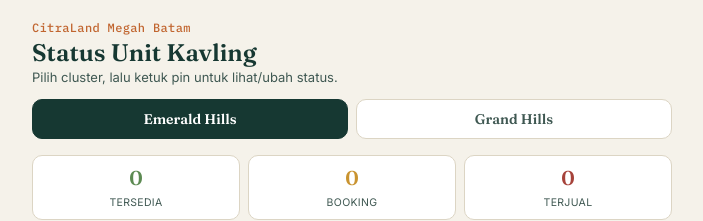
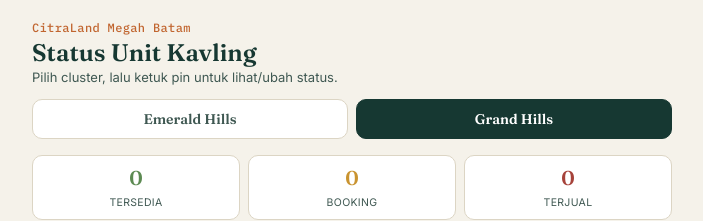
Before and after one commit to thendri10/Siteplan, a plain HTML site: page index.html in a window 1280 px wide. Shown: the top 221 px of the page, without its empty margins (288-991 px from the left). Drawn offline with nearby package versions, Linux system fonts and the light colour scheme; no server answers.

Commit message:
Update index v4.html

```diff
--- a/index.html
+++ b/index.html
@@ -203,7 +203,7 @@
   var siteState = {}; // id -> { units: [] }
   SITES.forEach(function(s){ siteState[s.id] = { units: [] }; });
 
-  var currentSiteId = SITES[0].id;
+  var currentSiteId = 'grand';
   var mode = 'normal'; // normal | add | delete
   var drag = null;
   var unlocked = false;
```
